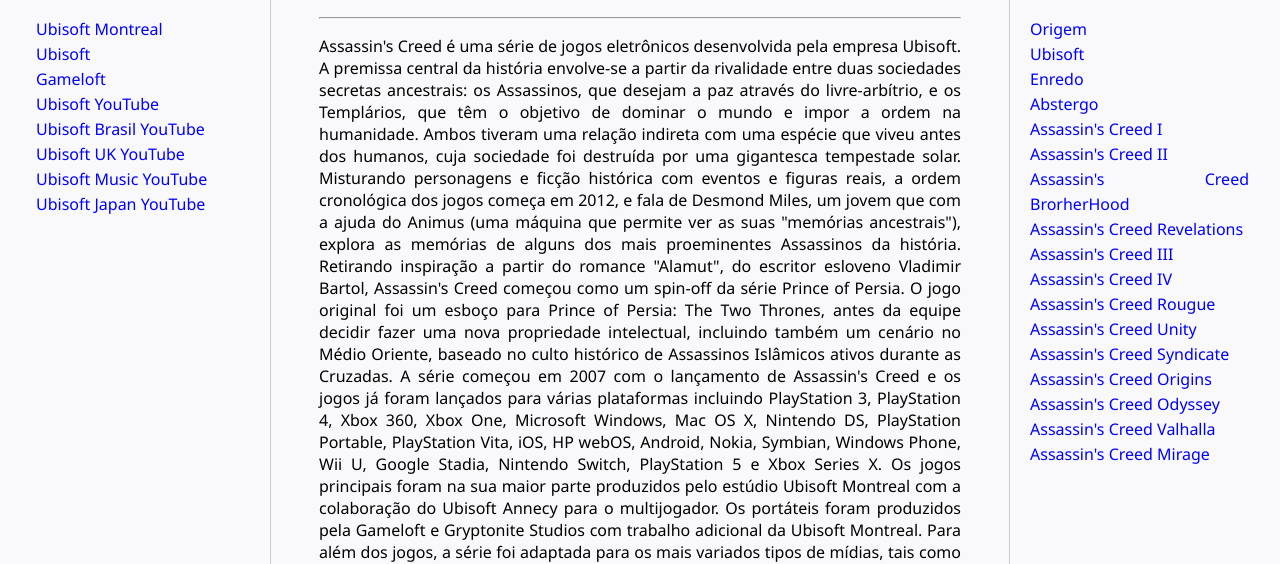
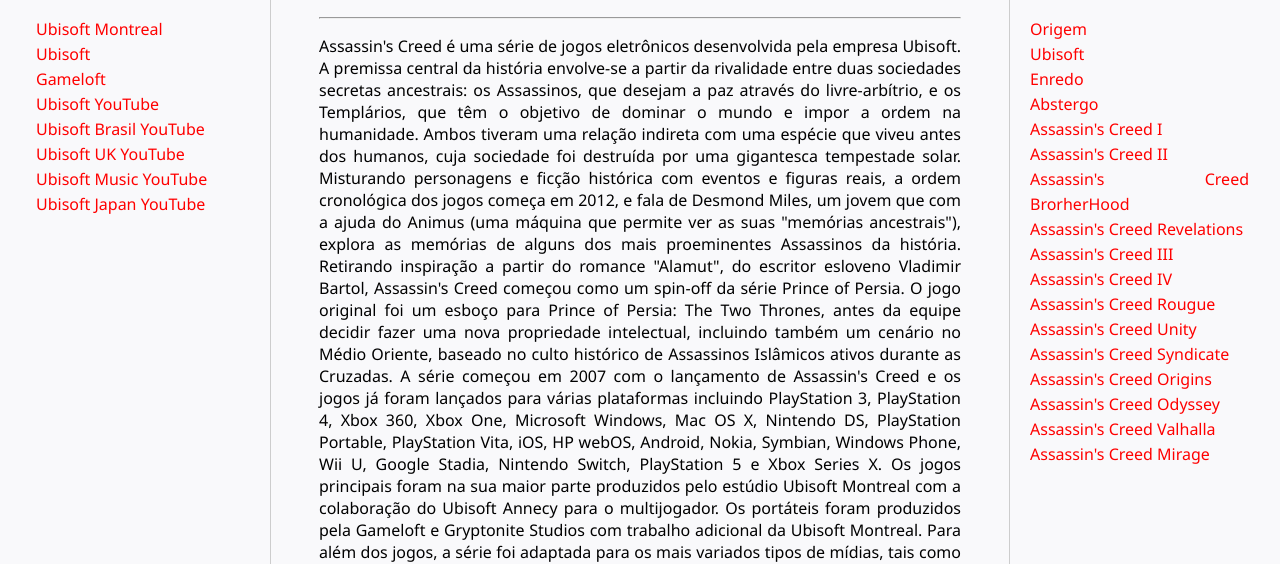
Before and after one commit to GustavoSChaves/Assassin-s-Creed-Wiki, a plain HTML site: page index.html in a window 1280 px wide. Shown: the part 236-800 px from the top of the page. Drawn offline with Linux system fonts and the light colour scheme.

Commit message:
Update index.html

```diff
--- a/index.html
+++ b/index.html
@@ -4,7 +4,7 @@
     <meta charset="UTF-8">
     <meta name="viewport" content="width=device-width, initial-scale=1.0">
     <title>Assassin's Creed</title>
-    <link rel="icon" href="/Meus Projetos/assets/images/assassins-creed-logo-png-transparent.png" sizes="16x16">
+    <link rel="icon" href="/assets/images/assassins-creed-logo-png-transparent.png" sizes="16x16">
 </head>
 <body>
 <style>
@@ -14,7 +14,7 @@
     font-family: 'Segoe UI', Tahoma, Geneva, Verdana, sans-serif;
 }
 ul { list-style: none; padding-left: 5px; }
-a { color:blue; text-decoration: none;}
+a { color:red; text-decoration: none;}
 .bar {
     background-color: #f9f9fb;
     padding:15px;
@@ -53,6 +53,7 @@ section{text-align: justify;}
 
 li {text-align: justify;
 line-height:  25px;}
+
 </style>
     <header >
         <figure class="logo com o Símbolo do Assassins Creed">
```
